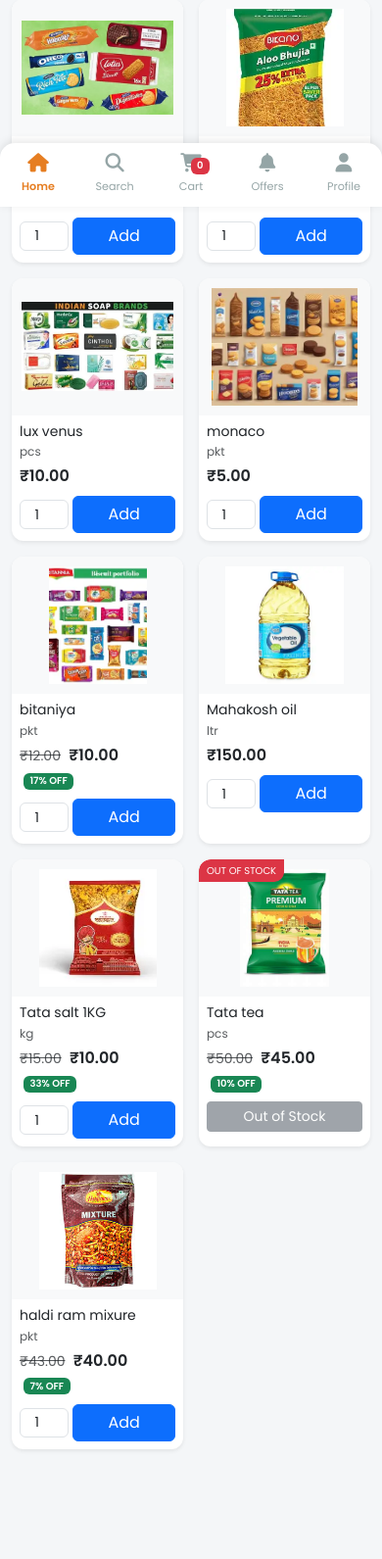
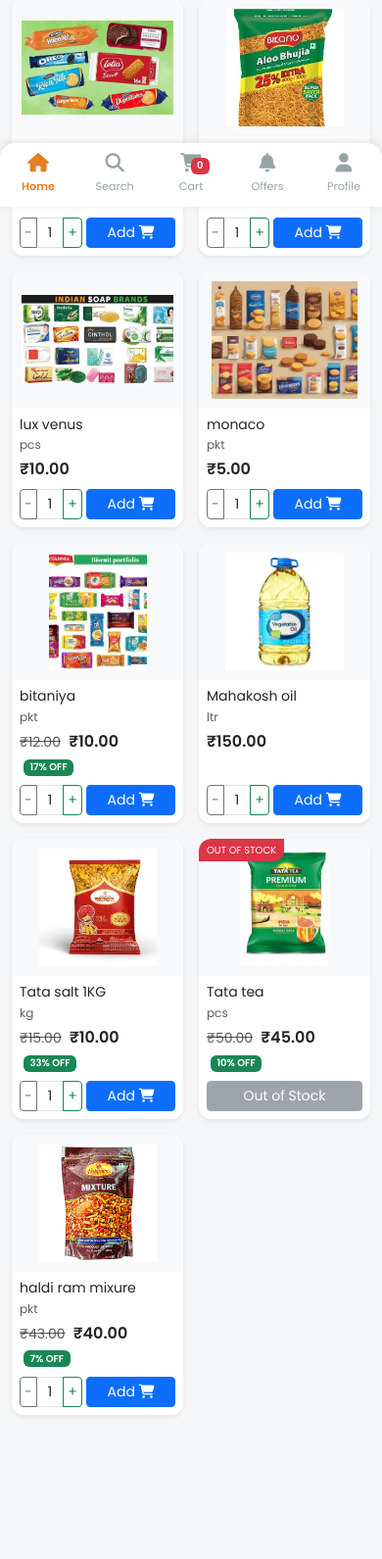
Before and after one commit to viveksahu1408/princemart, a Django app: page / in a window 390 px wide. Shown: the part 633-2224 px from the top of the page at 98% size. After the commit the page ends 2082 px from the top, so only its background shows below. Run offline with Django 5.2, Linux system fonts and the light colour scheme; data comes from the database, SQL or seed files in the repository; both versions use the stored data as it was after the commit.

Commit message:
Added Total Sold counter, Mobile UI improvements and AJAX Cart

```diff
--- a/store/admin.py
+++ b/store/admin.py
@@ -12,11 +12,14 @@
 
 # Product
 class ProductAdmin(admin.ModelAdmin):
-    list_display = ('name', 'category', 'selling_price', 'stock_quantity', 'unit','stock_status')
+    list_display = ('name', 'category', 'selling_price', 'stock_quantity', 'unit','stock_status','total_sold',)
     search_fields = ('name','category__name',)
 
     # Filter: Client side me dekh sakega ki "Low Stock" wale dikhao
     list_filter = ('category',)
+
+    # Isse tu sort bhi kar payega (Sabse jyada bikne wala upar)
+    ordering = ('-total_sold',)
 
     # POWERFUL FEATURE: List ke bahar se hi Stock edit karne ki suvidha
     list_editable = ('stock_quantity', 'selling_price')
--- a/store/models.py
+++ b/store/models.py
@@ -22,6 +22,8 @@
     # Ye naya field hai (MRP)
     market_price = models.DecimalField(default=0, max_digits=10, decimal_places=2, help_text="MRP (Kata hua rate)")
 
+    #total kitna bika record
+    total_sold = models.IntegerField(default=0, help_text="Ab tak kitne bike")
     # Paisa aur Munafa
     cost_price = models.DecimalField(default=0, max_digits=10, decimal_places=2, help_text="Khareed Rate")
     selling_price = models.DecimalField(default=0, max_digits=10, decimal_places=2, help_text="Bechne ka Rate")
--- a/store/views.py
+++ b/store/views.py
@@ -330,42 +330,59 @@
 #         'cart_count': cart_count  # Ab ye chalega kyunki upar humne count nikaal liya
 #     })
 
+
 def add_to_cart(request, product_id):
-    current_product = Product.objects.get(id=product_id)
+    # 1. Product nikalo (get_object_or_404 best hai)
+    product = get_object_or_404(Product, id=product_id)
 
-    # 1. Cart ka pata lagao
+    # 2. Quantity nikalo (Jo humne JS se bheji hai '?quantity=3')
+    # Agar URL me quantity nahi mili, to default 1 manenge
+    try:
+        quantity = int(request.GET.get('quantity', 1))
+    except ValueError:
+        quantity = 1
+
+    # 3. Cart ka pata lagao
     try:
         cart = Cart.objects.get(cart_id=_cart_id(request))
     except Cart.DoesNotExist:
         cart = Cart.objects.create(cart_id=_cart_id(request))
     cart.save()
 
-    # 2. Quantity nikalo (AJAX se aa rahi hai ya Form se)
-    # Agar AJAX se 'qty' aayi hai to wo lo, nahi to 1
-    quantity = int(request.GET.get('qty', 1))
+    # 4. Cart Item Logic (Jodna hai ya naya banana hai)
+    try:
+        cart_item = CartItem.objects.get(product=product, cart=cart)
 
-    # 3. Cart Item Logic
-    try:
-        cart_item = CartItem.objects.get(product=current_product, cart=cart)
-        cart_item.quantity += quantity # Jo quantity aayi wo add kar do
-        cart_item.save()
+        # STOCK CHECK: Jitna stock hai usse jyada add na ho
+        if (cart_item.quantity + quantity) <= product.stock_quantity:
+            cart_item.quantity += quantity
+            cart_item.save()
+        else:
+            # Agar stock se jyada maang raha hai
+            return JsonResponse({'status': 'error', 'message': 'Stock khatam hone wala hai!'})
+
     except CartItem.DoesNotExist:
-        cart_item = CartItem.objects.create(
-            product=current_product,
-            quantity=quantity,
-            cart=cart
-        )
-        cart_item.save()
+        # Naya item tabhi banao agar stock available ho
+        if quantity <= product.stock_quantity:
+            cart_item = CartItem.objects.create(
+                product=product,
+                quantity=quantity,
+                cart=cart
+            )
+            cart_item.save()
+        else:
+            return JsonResponse({'status': 'error', 'message': 'Out of Stock!'})
 
-    # 4. Cart Count update karo
+    # 5. Cart Count update karo
     cart_count = CartItem.objects.filter(cart=cart).count()
 
-    # 5. JSON Return karo (Page refresh nahi hoga)
+    # 6. JSON Return karo
     return JsonResponse({
         'status': 'success',
         'message': 'Product added successfully',
         'cart_count': cart_count
     })
+
 
 # --- 2. CART DETAILS (Database Wala) ---
 # store/views.py
@@ -478,6 +495,8 @@
                 # Stock Minus Logic
                 product = item.product
                 product.stock_quantity -= item.quantity
+                # 👇 YE NAYI LINE JOD DE (Sold Badhane ke liye)
+                product.total_sold += item.quantity
                 product.save()
 
             # 3. Cart Khali Karo (Database se item uda do)
--- a/templates/index.html
+++ b/templates/index.html
@@ -84,6 +84,7 @@
     {% for product in products %}
     <div class="col-6 col-md-3">
         <div class="card h-100 border-0 shadow-sm" style="border-radius: 12px;">
+
             <div style="height: 140px; overflow: hidden; border-radius: 12px 12px 0 0; background: #f8f9fa; position: relative;">
                 {% if product.image %}
                 <img src="{{ product.image.url }}" class="card-img-top" alt="{{ product.name }}" style="width: 100%; height: 100%; object-fit: contain; padding: 10px;">
@@ -96,9 +97,19 @@
                 {% endif %}
             </div>
 
-            <div class="card-body p-2">
+            <div class="card-body p-2 d-flex flex-column">
                 <h6 class="card-title text-truncate mb-1" style="font-size: 14px;">{{ product.name }}</h6>
-                <p class="text-muted small mb-1" style="font-size: 12px;">{{ product.unit }}</p>
+
+                <div class="d-flex justify-content-between align-items-center mb-1">
+                    <p class="text-muted small mb-0" style="font-size: 12px;">{{ product.unit }}</p>
+
+                    {% if product.total_sold > 0 %}
+                    <!-- <span class="badge bg-light text-success border" style="font-size: 9px;">
+                         {{ product.total_sold }} Sold 🔥
+                    </span> -->
+                    {% endif %}
+                </div>
+
                 <div class="mb-2">
                     {% if product.market_price > product.selling_price %}
                         <span class="text-muted text-decoration-line-through small">₹{{ product.market_price }}</span>
@@ -108,23 +119,40 @@
                         <span class="fw-bold text-dark">₹{{ product.selling_price }}</span>
                     {% endif %}
                 </div>
+                <div class="mt-auto">
     {% if product.stock_quantity > 0 %}
+
     <div class="row g-1 align-items-center">
-        <div class="col-4">
-            <input type="number" name="quantity" value="1" min="1" max="{{ product.stock_quantity }}" class="form-control text-center p-0" style="font-size: 14px; height: 30px;">
+        <div class="col-5">
+            <div class="input-group input-group-sm">
+                <button class="btn btn-outline-secondary px-1" type="button"
+                        onclick="changeQty('{{ product.id }}', -1)">-</button>
+
+                <input type="text" id="qty-{{ product.id }}" class="form-control text-center px-1"
+                       value="1" readonly style="background: white;">
+
+                <button class="btn btn-outline-success px-1" type="button"
+                        onclick="changeQty('{{ product.id }}', 1, {{ product.stock_quantity }})">+</button>
+            </div>
         </div>
 
-        <div class="col-8">
-            <button type="button" class="add-to-cart-btn btn btn-primary w-100" data-url="{% url 'add_to_cart' product.id %}">
-                Add
+        <div class="col-7">
+            <button onclick="addToCart('{{ product.id }}', '{% url 'add_to_cart' product.id %}')"
+                    class="btn btn-primary btn-sm w-100">
+                Add <i class="fas fa-shopping-cart"></i>
             </button>
         </div>
     </div>
+
     {% else %}
         <button class="btn btn-sm btn-secondary w-100" disabled>
             Out of Stock
         </button>
     {% endif %}
+</div>
+
+
+
             </div>
         </div>
     </div>
@@ -133,4 +161,58 @@
 
 <div style="height: 80px;"></div>
 
+<script>
+    // 1. Quantity Kam/Jyada karne ka function (Server pe nahi jayega)
+    function changeQty(productId, change, maxStock) {
+        let inputField = document.getElementById('qty-' + productId);
+        let currentQty = parseInt(inputField.value);
+        let newQty = currentQty + change;
+
+        // Validation: 1 se kam nahi hona chahiye
+        if (newQty < 1) return;
+
+        // Validation: Stock se jyada nahi hona chahiye (Agar maxStock diya hai)
+        if (maxStock && newQty > maxStock) {
+            alert("Sorry, bas itna hi stock bacha hai!");
+            return;
+        }
+
+        inputField.value = newQty;
+    }
+
+    // 2. Final Cart me Add karne ka function
+    function addToCart(productId, baseUrl) {
+        // Input box se current number nikalo
+        let qty = document.getElementById('qty-' + productId).value;
+
+        // URL me quantity jod do (Example: /add-to-cart/5/?quantity=3)
+        let finalUrl = `${baseUrl}?quantity=${qty}`;
+
+        // Fetch request bhejo (AJAX)
+        fetch(finalUrl)
+        .then(response => response.json())
+        .then(data => {
+            if (data.status === 'success') {
+                // Cart Badge Update karo
+                let cartBadge = document.getElementById('cart-count');
+                if (cartBadge) {
+                    cartBadge.innerText = data.cart_count;
+                }
+
+                // User ko batao ki add ho gaya (Optional)
+                // alert("Added " + qty + " items to cart!");
+
+                // Quantity wapas 1 kar do (Optional)
+                document.getElementById('qty-' + productId).value = 1;
+
+            } else {
+                alert("Error: " + data.message);
+            }
+        })
+        .catch(error => {
+            console.error('Error:', error);
+        });
+    }
+</script>
+
 {% endblock %}
```
Also changed, not shown: db.sqlite3, store/migrations/0008_product_total_sold.py (added). Lines whose indentation alone changed are shown as unchanged.
